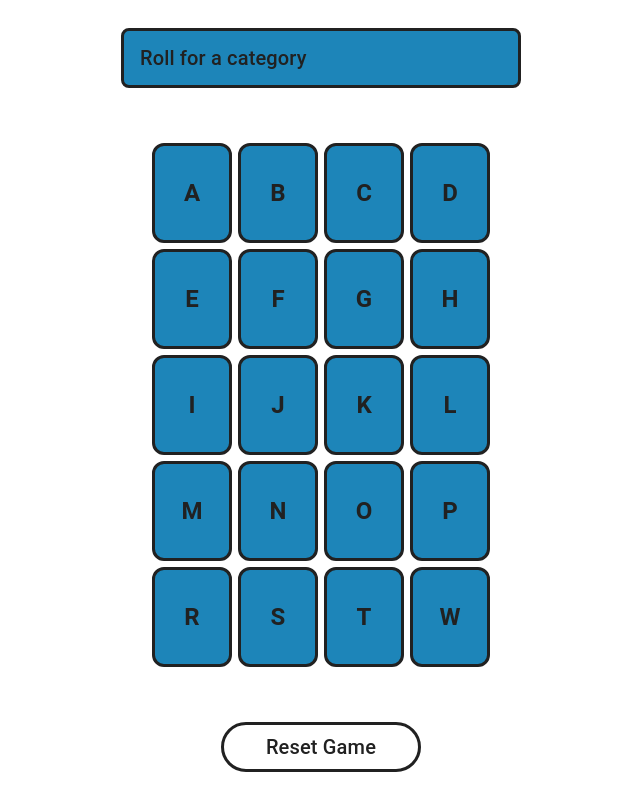
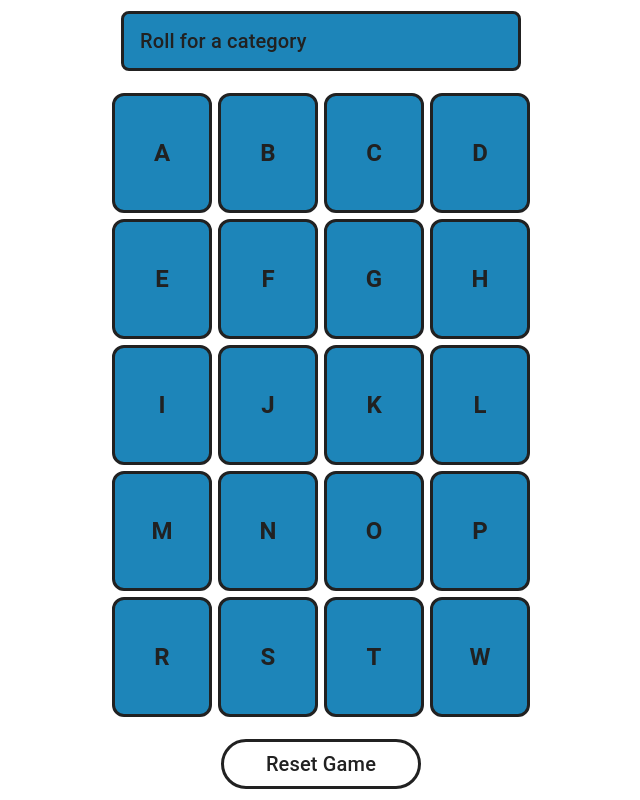
Before and after one commit to BenjaminSiri/tapple-app, a React (Vite) app: page / in a window 1280 px wide. Shown: the whole page, without its empty margins (319-959 px from the left). Built offline with nearby package versions, Linux system fonts and the light colour scheme; some icons are missing.

Commit message:
Trying to have a better grid size on multiple screens

```diff
--- a/src/components/GameArea.tsx
+++ b/src/components/GameArea.tsx
@@ -12,9 +12,10 @@ import CategorySelect from './CategorySelect';
 
 const StyledLetterContainer = styled.div<{ $timeOver?: boolean }>`
     display: grid;
-    grid-template-columns: repeat(4, 80px);
-    grid-template-rows: repeat(5, 100px);
+    grid-template-columns: repeat(4, minmax(60px, 100px));
+    grid-template-rows: repeat(5, minmax(80px, 120px));
     gap: 6px;
+    justify-content: center;
 
     ${({ $timeOver }) =>
         $timeOver &&
```
